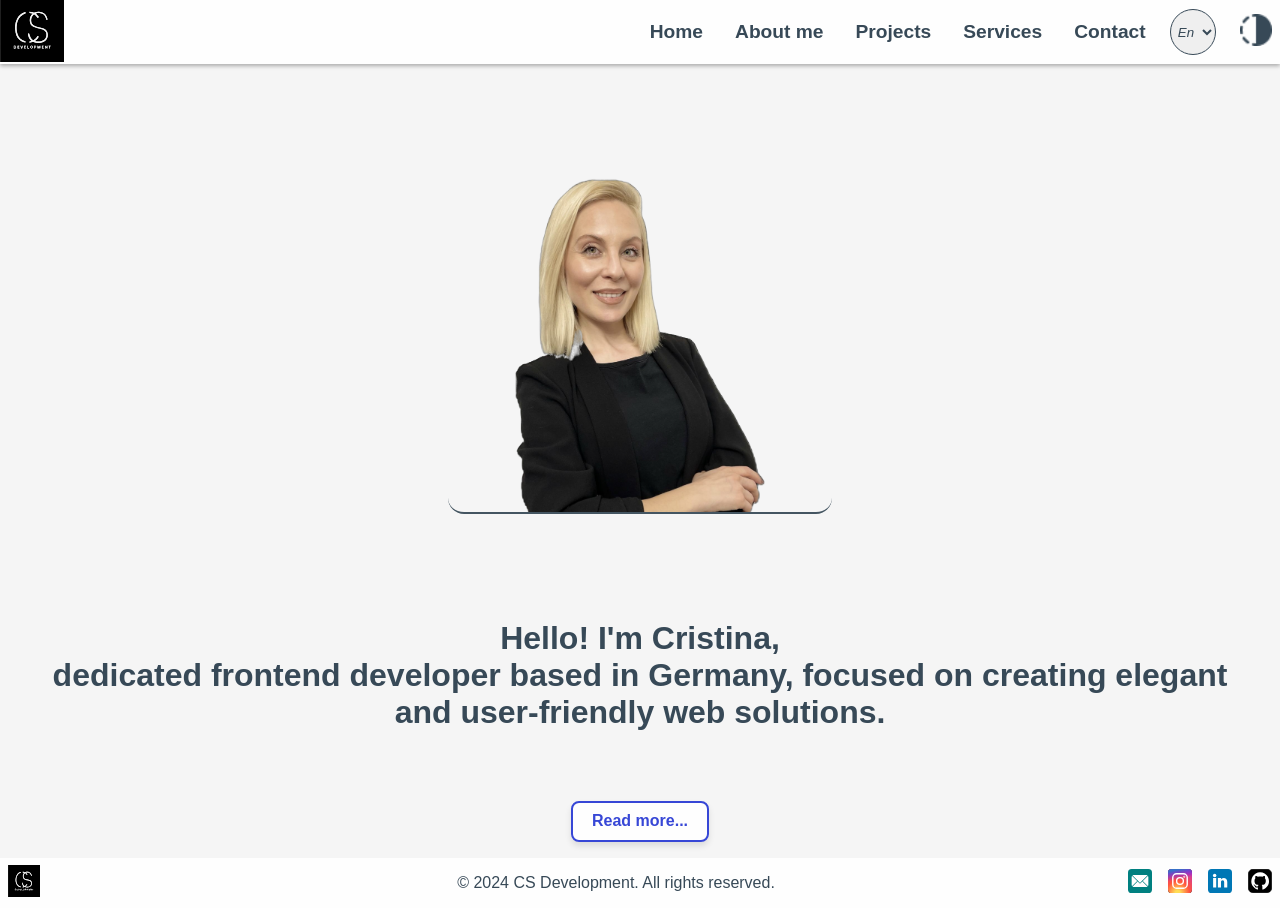
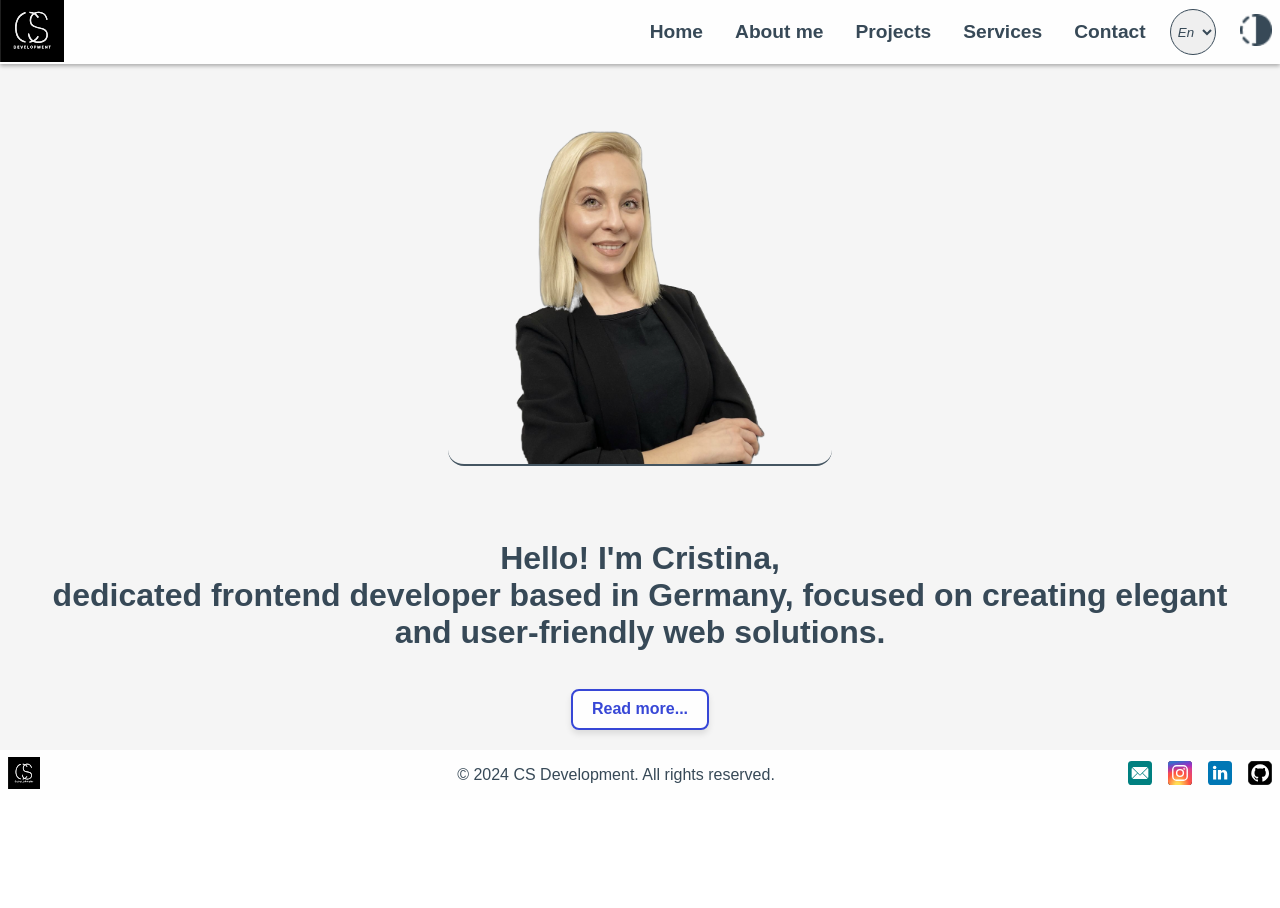
Before and after one commit to CristinaSt86/Portfolio, a React (Create React App) app: page / in a window 1280 px wide. After the commit the page ends 800 px from the top, so only its background shows below. Built offline with nearby package versions, Linux system fonts and the light colour scheme.

Commit message:
Text change in Services Page. Test.

```diff
--- a/src/locales/de.json
+++ b/src/locales/de.json
@@ -9,7 +9,7 @@
   "homePage": {
     "greeting": "Hallo! Ich bin Cristina,",
     "introduction": "engagierte Frontend-Entwicklerin in Deutschland, spezialisiert auf die Erstellung eleganter und benutzerfreundlicher Web-Lösungen.",
-    "readMore" : "Lesen Sie mehr..."
+    "readMore": "Lesen Sie mehr..."
   },
   "aboutPage": {
     "skillsHeader": "Fähigkeiten:",
@@ -136,8 +136,8 @@
   },
   "loadingMessage": "Cristinas Portfolio wird geladen, viel Spaß dabei!",
   "footerText": "© 2024 CS Development.  Alle Rechte vorbehalten.",
-  "servicesTitle": "Maßgeschneiderte Lösungen",
-  "customWebDevTitle": "Individuelle Webseitenentwicklung",
+  "servicesTitle": "Individuelle Lösungen",
+  "customWebDevTitle": "Maßgeschneiderte Webentwicklung",
   "customWebDevDescription": "Erstellung von responsiven, interaktiven und visuell ansprechenden Webseiten mit React. Gewährleistung der Kompatibilität über verschiedene Geräte und Browser hinweg.",
   "uiUxDesignTitle": "UI/UX Design Implementierung",
   "uiUxDesignDescription": "Umsetzung von Designprototypen (Figma, Adobe XD) in funktionale Webinterfaces. Priorisierung von Benutzererfahrung und Zugänglichkeit.",
@@ -153,11 +153,11 @@
   "versionControlDescription": "Verwendung von Git für die Versionskontrolle. Zusammenarbeit mit Teams über GitHub.",
   "additionalServicesTitle": "Zusätzliche Dienstleistungen",
   "thirdPartyIntegrationTitle": "Integration von Drittanbieter-Diensten",
-  "thirdPartyIntegrationDescription": "Integration externer Dienste wie Content-Management-Systeme (CMS), Analysewerkzeuge und Social-Media-Widgets. Einbindung von interaktiven Karten, Chatbots und anderen Widgets von Drittanbietern.",
+  "thirdPartyIntegrationDescription": "Integration externer Dienste wie CMS, Analyse-Tools, Social-Media-Widgets sowie interaktive Karten, Chatbots und andere Drittanbieter-Widgets für eine nahtlose Funktionalität.",
   "maintenanceTitle": "Wartung und Unterstützung",
   "maintenanceDescription": "Angebot von fortlaufender Wartung und Aktualisierungen der Webseite. Fehlerbehebung und Bugfixing.",
   "limitationsTitle": "Einschränkungen",
-  "limitationsDescription": "Ich habe mich auf Front-End-Lösungen spezialisiert und biete daher keine Back-End-Entwicklung oder Zahlungsintegrationen an. Bei Bedarf vermittle ich gerne den Kontakt zu Back-End-Experten oder Drittanbietern.",
+  "limitationsDescription": "Ich spezialisiere mich auf Front-End-Lösungen und biete keine Back-End-Entwicklung oder Zahlungsintegration an. Bei Bedarf stelle ich gerne den Kontakt zu Back-End-Experten her.",
   "tinyTips": {
     "TinyTipsTitle": "RAT #",
     "rollForNewAdvice": "Für neuen Rat würfeln!"
--- a/src/pages/ContactPage/ContactPage.module.css
+++ b/src/pages/ContactPage/ContactPage.module.css
@@ -80,7 +80,7 @@
 .contactMe {
   text-align: center;
   padding:0 0.5rem;
-  margin: 4rem 0;
+  margin: 2rem 0;
 }
 
 .msgHireMe {
--- a/src/pages/HomePage/HomePage.module.css
+++ b/src/pages/HomePage/HomePage.module.css
@@ -115,7 +115,7 @@
 }
 
 .placeholder {
-  height: 9rem;
+  height: 6rem;
 }
 
 .titlu {
@@ -165,7 +165,7 @@
 @media only screen and (max-width: 767px) {
   .mainContainer {
     flex-direction: column;
-    padding: 1rem 1rem;
+    padding: 0.5rem;
     margin: 0 0 3rem 0;
   }
 
@@ -180,15 +180,15 @@
     padding: 1rem;
     align-items: center;
     justify-content: center;
-    gap: 4rem;
+    /* gap: 4rem; */
   }
 
   .imagine {
     margin-bottom: 1rem;
   }
 
-  .introMore{
+  /* .introMore{
     gap: 3rem;
-  }
+  } */
 
 }
```
